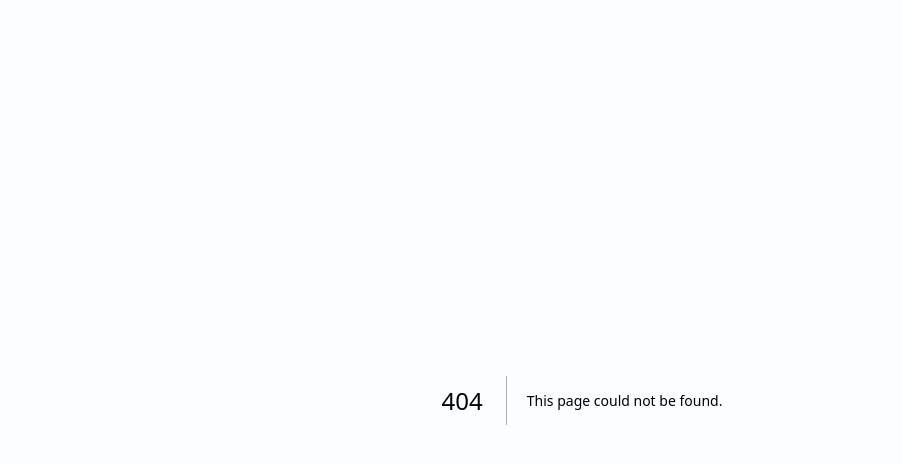
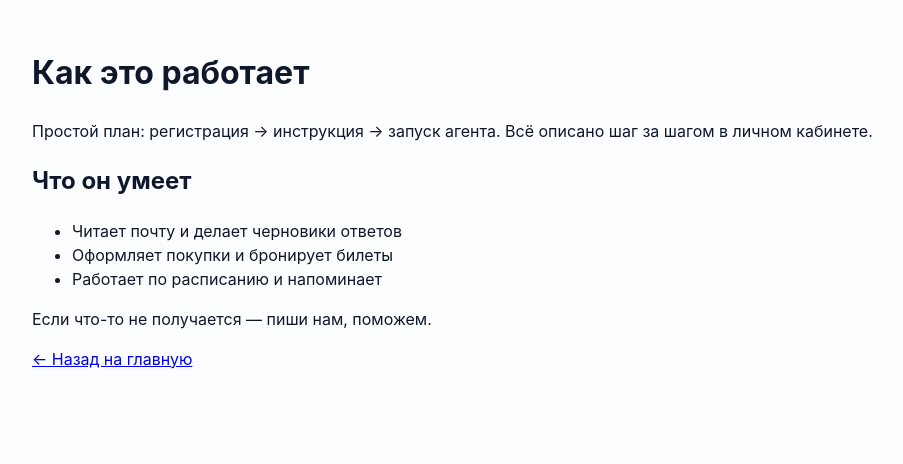
Before and after one commit to novaaurelis/nova-ai-agents-site-backup, a Next.js app: page /ru/about in a window 1280 px wide. Before the commit this address had no page. Shown: the top 464 px of the page, without its empty margins (58-961 px from the left). Built offline with nearby package versions, Linux system fonts and the light colour scheme.

Commit message:
feat: add RU About page

```diff
--- /dev/null
+++ b/pages/ru/about.js
@@ -0,0 +1,20 @@
+import Link from 'next/link'
+
+export default function RuAbout(){
+  return (
+    <div className="container">
+      <h1>Как это работает</h1>
+      <p>Простой план: регистрация → инструкция → запуск агента. Всё описано шаг за шагом в личном кабинете.</p>
+
+      <h2>Что он умеет</h2>
+      <ul>
+        <li>Читает почту и делает черновики ответов</li>
+        <li>Оформляет покупки и бронирует билеты</li>
+        <li>Работает по расписанию и напоминает</li>
+      </ul>
+
+      <p>Если что-то не получается — пиши нам, поможем.</p>
+      <p><Link href="/ru">← Назад на главную</Link></p>
+    </div>
+  )
+}
```
